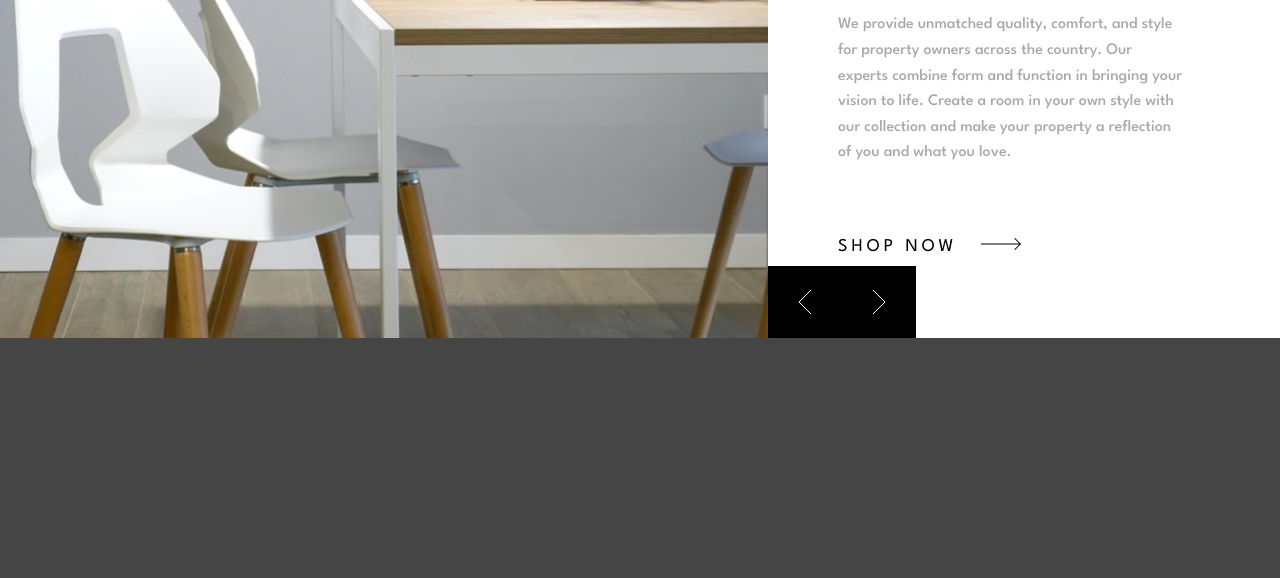
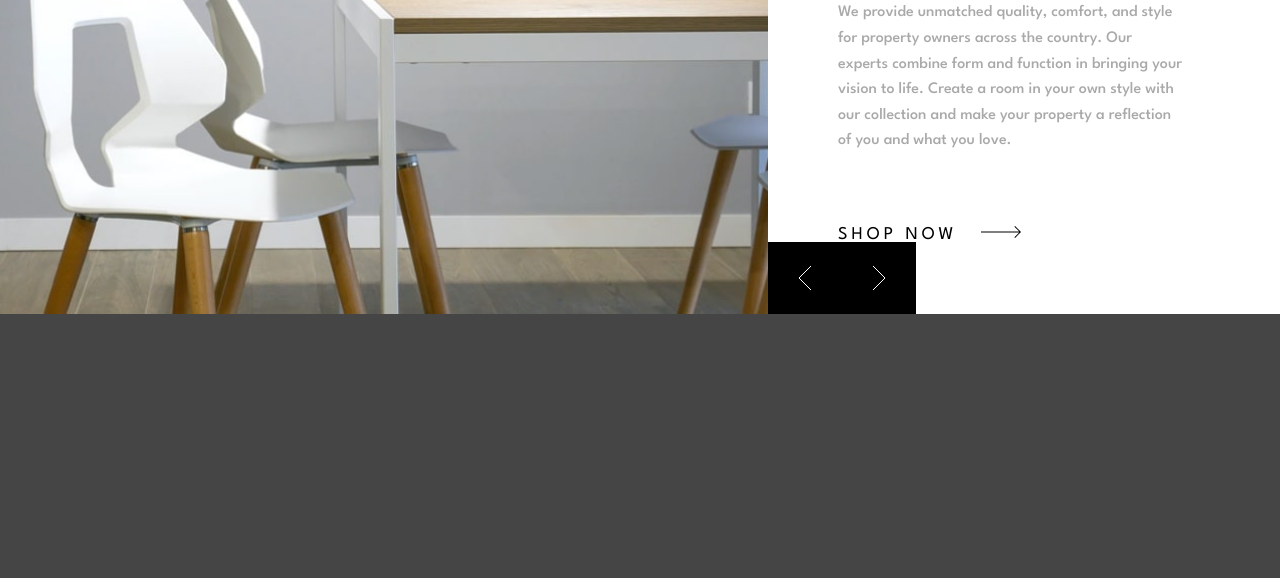
Before and after one commit to MohamadBiomy/room-home-page, a plain HTML site: page index.html in a window 1280 px wide. Shown: the part 222-800 px from the top of the page. Drawn offline with Linux system fonts and the light colour scheme.

Commit message:
fix widths

```diff
--- a/CSS/style.css
+++ b/CSS/style.css
@@ -13,13 +13,9 @@
 	padding: 0;
 	box-sizing: border-box;
 }
-html {
-	overflow: hidden;
-}
 body {
 	font-family: "League Spartan", sans-serif;
-	height: 100vh;
-	overflow: hidden;
+	min-height: 100vh;
 	position: relative;
 }
 .overlay {
@@ -45,7 +41,7 @@ body {
 
 /* TOP */
 .top {
-	height: 70vh;
+	height: 67vh;
 	position: relative;
 	display: flex;
 }
@@ -164,6 +160,7 @@ header .burger {
 	transform: translate(calc(var(--slide-offset) * -1));
 	transition: .3s;
 	height: 100%;
+	width: calc(var(--img-slider-width) * 3);
 }
 .images-slider img {
 	width: var(--img-slider-width);
@@ -184,7 +181,7 @@ header .burger {
 
 /* info section */
 .info-section {
-	width: var(--text-slider-width);
+	width: 40;
 	display: flex;
 	align-items: start;
 	flex-wrap: wrap;
@@ -318,6 +315,6 @@ header .burger {
 
 /* BOTTOM */
 .bottom {
-	height: 30vh;
+	height: 33vh;
 	background-color: #454545;
 }
--- a/index.html
+++ b/index.html
@@ -30,8 +30,8 @@
     <div class="images-slider slider">
       <div class="images-slider-inner slider-inner">
         <img src="./images/desktop-image-hero-1.jpg" alt="" data-slide="0">
-        <img src="./images/desktop-image-hero-2.jpg" alt="" data-slide="100%">
-        <img src="./images/desktop-image-hero-3.jpg" alt="" data-slide="200%">
+        <img src="./images/desktop-image-hero-2.jpg" alt="" data-slide="calc(1 / 3 * 100%)">
+        <img src="./images/desktop-image-hero-3.jpg" alt="" data-slide="calc(2 / 3 * 100%)">
       </div>
     </div>
 
```
Also changed, not shown: images/favicon-32x32.png (deleted).
